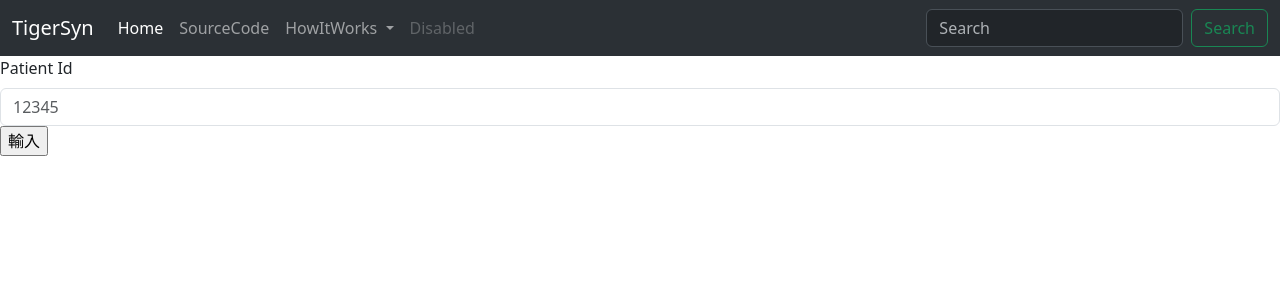
After one commit to StanleyWangTW/TigerSyn_App, a Flask app: page /login in a window 1280 px wide. The commit adds this page. Shown: the top 300 px of the page. Run offline with Flask 3, Linux system fonts and the light colour scheme.

Commit message:
patient login 1st commit

```diff
--- a/app.py
+++ b/app.py
@@ -56,6 +56,30 @@ def home():
     else:
         return render_template('index.html')
 
+@app.route('/login', methods=['GET', 'POST'])
+def login():
+    if request.method == 'POST':
+        patient_id = request.form['patient_id']
+        session['patient_id'] = patient_id
+        return redirect(url_for('user', patient_id=patient_id))
+    else:
+        if 'patient_id' in session:
+            return redirect(url_for('user', patient_id=session['patient_id']))
+
+        return render_template('login.html')
+
+@app.route('/patient/<patient_id>')
+def user(patient_id):
+    if 'patient_id' in session:
+        return render_template('display.html')
+    else:
+        return redirect(url_for('home'))
+
+@app.route('/logout')
+def logout():
+    session.pop('patient_id', None)
+    return redirect(url_for('login'))
+
 
 @app.route("/display", methods=['GET', 'POST'])
 def display():
--- a/templates/display.html
+++ b/templates/display.html
@@ -59,6 +59,12 @@
   </div>
 </form>
 
+<form action="/logout", method="get">
+  <div class="col-12">
+    <button type="submit" class="btn btn-primary">登出</button>
+  </div>
+</form>
+
 {% block show_mask %}{% endblock %}
 
 
--- /dev/null
+++ b/templates/login.html
@@ -0,0 +1,10 @@
+{% extends "base.html" %}
+{% block content %}
+<form action="#", method="post">
+    <div class="mb-3">
+        <label for="exampleFormControlInput1" class="form-label">Patient Id</label>
+        <input type="text" class="form-control" id="exampleFormControlInput1" name="patient_id" placeholder="12345">
+        <p><input type="submit", value="輸入"></p>
+    </div>
+</form>
+{% endblock %}
```
